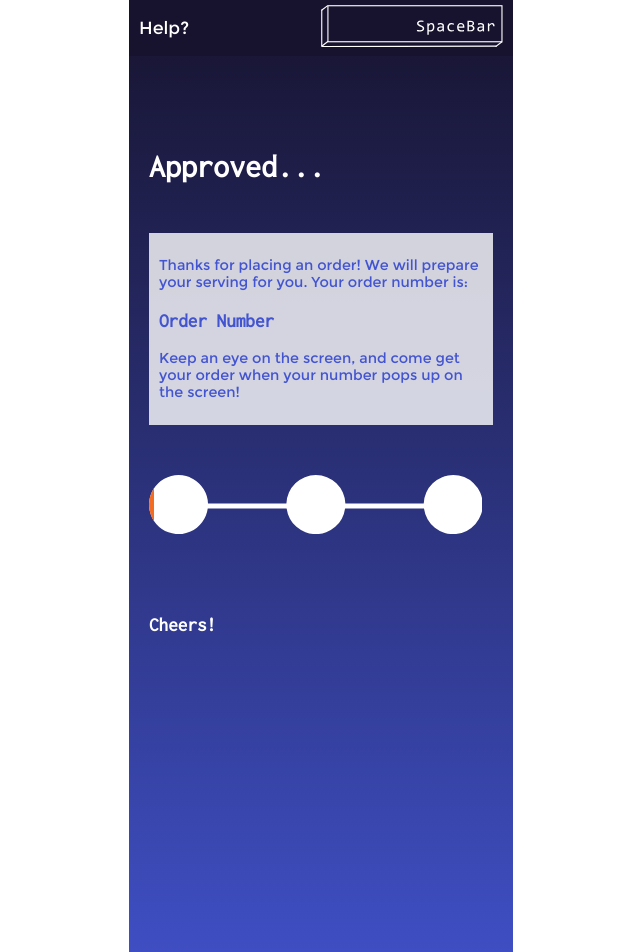
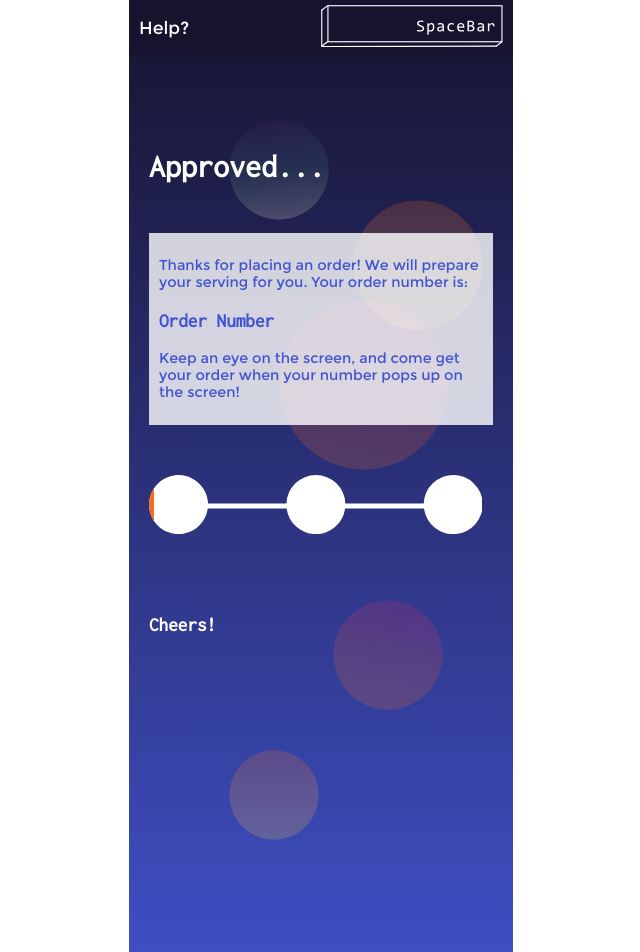
Before and after one commit to LouiseMoesgaard/v2_exam_theme15, a React (Create React App) app: page /approved in a window 1280 px wide. Shown: the top 952 px of the page, without its empty margins (319-959 px from the left). Built offline with nearby package versions, Linux system fonts and the light colour scheme; no server answers.

Commit message:
planets added to order

```diff
--- a/src/app/pages/orderform/Approved.js
+++ b/src/app/pages/orderform/Approved.js
@@ -18,6 +18,11 @@ class Approved extends React.Component {
         return (
             <div className="ApprovedOrder">
                 <NavigationOrder />
+                <div className="p1"></div>
+                <div className="p2"></div>
+                <div className="p3"></div>
+                <div className="p4"></div>
+                <div className="p5"></div>
                 <h1>Approved...</h1>
                 <div className="approvalMessage">
                     <p>Thanks for placing an order! We will prepare your serving for you. Your order number is:</p>
--- a/src/app/pages/orderform/Approved.scss
+++ b/src/app/pages/orderform/Approved.scss
@@ -4,11 +4,66 @@
 .ApprovedOrder {
     background: linear-gradient($secondary, $primary);
     padding: 100px 0;
+    position: relative;
+    z-index: 0;
 
     h1 {
         margin: 50px 20px;
     }
 
+    .p1 {
+      background-image: url(../../images/planet1.svg);
+      width: 100px;
+      height: 100px;
+      opacity: 0.2;
+      position: absolute;
+      top: 120px;
+      left: 100px;
+      z-index: -1;
+    }
+
+    .p2 {
+      background-image: url(../../images/planet2.svg);
+      width: 110px;
+      height: 110px;
+      opacity: 0.2;
+      position: absolute;
+      top: 600px;
+      right: 70px;
+      z-index: -1;
+    }
+
+    .p3 {
+      background-image: url(../../images/planet2.svg);
+      width: 170px;
+      height: 170px;
+      opacity: 0.2;
+      position: absolute;
+      top: 300px;
+      left: 150px;
+      z-index: -1;
+    }
+
+    .p4 {
+      background-image: url(../../images/planet3.svg);
+      width: 130px;
+      height: 130px;
+      opacity: 0.2;
+      position: absolute;
+      top: 200px;
+      right: 30px;
+      z-index: -1;
+    }
+    .p5 {
+      background-image: url(../../images/planet3.svg);
+      width: 90px;
+      height: 90px;
+      opacity: 0.2;
+      position: absolute;
+      top: 750px;
+      left: 100px;
+      z-index: -1;
+    }
     .approvalMessage {
         background-color: rgba(255, 255, 255, 0.8);
         margin: 0 20px 50px 20px;
--- a/src/app/pages/orderform/OrderForm.scss
+++ b/src/app/pages/orderform/OrderForm.scss
@@ -3,6 +3,8 @@
 
 .OrderForm {
     background: linear-gradient($secondary, $primary);
+    position: relative;
+    z-index: 0;
 
     h1 {
         padding: 100px 20px 0 20px;
@@ -10,6 +12,104 @@
 
     h2 {
         padding: 0 20px;
+    }
+
+    .p1 {
+      background-image: url(../../images/planet1.svg);
+      width: 100px;
+      height: 100px;
+      opacity: 0.2;
+      position: absolute;
+      top: 100px;
+      left: 50px;
+      z-index: -1;
+    }
+
+    .p2 {
+      background-image: url(../../images/planet1.svg);
+      width: 110px;
+      height: 110px;
+      opacity: 0.2;
+      position: absolute;
+      top: 1000px;
+      right: 70px;
+      z-index: -1;
+    }
+
+    .p3 {
+      background-image: url(../../images/planet1.svg);
+      width: 170px;
+      height: 170px;
+      opacity: 0.2;
+      position: absolute;
+      top: 2500px;
+      left: 180px;
+      z-index: -1;
+    }
+
+    .p4 {
+      background-image: url(../../images/planet2.svg);
+      width: 130px;
+      height: 130px;
+      opacity: 0.2;
+      position: absolute;
+      top: 400px;
+      right: 30px;
+      z-index: -1;
+    }
+    .p5 {
+      background-image: url(../../images/planet2.svg);
+      width: 90px;
+      height: 90px;
+      opacity: 0.2;
+      position: absolute;
+      top: 1900px;
+      left: 160px;
+      z-index: -1;
+    }
+
+    .p6 {
+      background-image: url(../../images/planet2.svg);
+      width: 100px;
+      height: 100px;
+      opacity: 0.2;
+      position: absolute;
+      top: 2700px;
+      right: 150px;
+      z-index: -1;
+    }
+
+    .p7 {
+      background-image: url(../../images/planet3.svg);
+      width: 80px;
+      height: 80px;
+      opacity: 0.2;
+      position: absolute;
+      top: 750px;
+      left: 200px;
+      z-index: -1;
+    }
+
+    .p8 {
+      background-image: url(../../images/planet3.svg);
+      width: 150px;
+      height: 150px;
+      opacity: 0.2;
+      position: absolute;
+      top: 1340px;
+      right: 100px;
+      z-index: -1;
+    }
+
+    .p9 {
+      background-image: url(../../images/planet3.svg);
+      width: 130px;
+      height: 130px;
+      opacity: 0.2;
+      position: absolute;
+      top: 3400px;
+      right: 30px;
+      z-index: -1;
     }
 
     .totalNrGrid {
--- a/src/app/pages/orderform/Orderform.js
+++ b/src/app/pages/orderform/Orderform.js
@@ -54,6 +54,16 @@ class OrderForm extends React.Component {
             <div className="OrderForm">
                 <NavigationOrder></NavigationOrder>
 
+                <div className="p1"></div>
+                <div className="p2"></div>
+                <div className="p3"></div>
+                <div className="p4"></div>
+                <div className="p5"></div>
+                <div className="p6"></div>
+                <div className="p7"></div>
+                <div className="p8"></div>
+                <div className="p9"></div>
+
                 <h1>Beers...</h1>
                 <h2>30 kr.</h2>
 
--- a/src/app/pages/orderform/Payment.js
+++ b/src/app/pages/orderform/Payment.js
@@ -11,6 +11,10 @@ class Payment extends React.Component {
         return (
             <div className="PaymentForm">
                 <NavigationOrder />
+                <div className="p1"></div>
+                <div className="p2"></div>
+                <div className="p3"></div>
+                <div className="p4"></div>
                 <div className="mp">
                     <div className="payImg"></div>
                     <div className="payLeft">
--- a/src/app/pages/orderform/Payment.scss
+++ b/src/app/pages/orderform/Payment.scss
@@ -4,6 +4,8 @@
 .PaymentForm {
     background: linear-gradient($secondary, $primary);
     padding: 100px 0;
+    position: relative;
+    z-index: 0;
 
     h1 {
       margin-left: 30px;
@@ -12,6 +14,50 @@
         display: grid;
         grid-template-columns: 15% 70% 15%;
         margin: 100px 30px;
+    }
+
+    .p1 {
+      background-image: url(../../images/planet1.svg);
+      width: 100px;
+      height: 100px;
+      opacity: 0.2;
+      position: absolute;
+      top: 100px;
+      left: 180px;
+      z-index: -1;
+    }
+
+    .p2 {
+      background-image: url(../../images/planet2.svg);
+      width: 110px;
+      height: 110px;
+      opacity: 0.2;
+      position: absolute;
+      top: 800px;
+      right: 70px;
+      z-index: -1;
+    }
+
+    .p3 {
+      background-image: url(../../images/planet3.svg);
+      width: 170px;
+      height: 170px;
+      opacity: 0.2;
+      position: absolute;
+      top: 500px;
+      left: 60px;
+      z-index: -1;
+    }
+
+    .p4 {
+      background-image: url(../../images/planet3.svg);
+      width: 130px;
+      height: 130px;
+      opacity: 0.2;
+      position: absolute;
+      top: 300px;
+      right: 30px;
+      z-index: -1;
     }
 
     .payImg {
```
